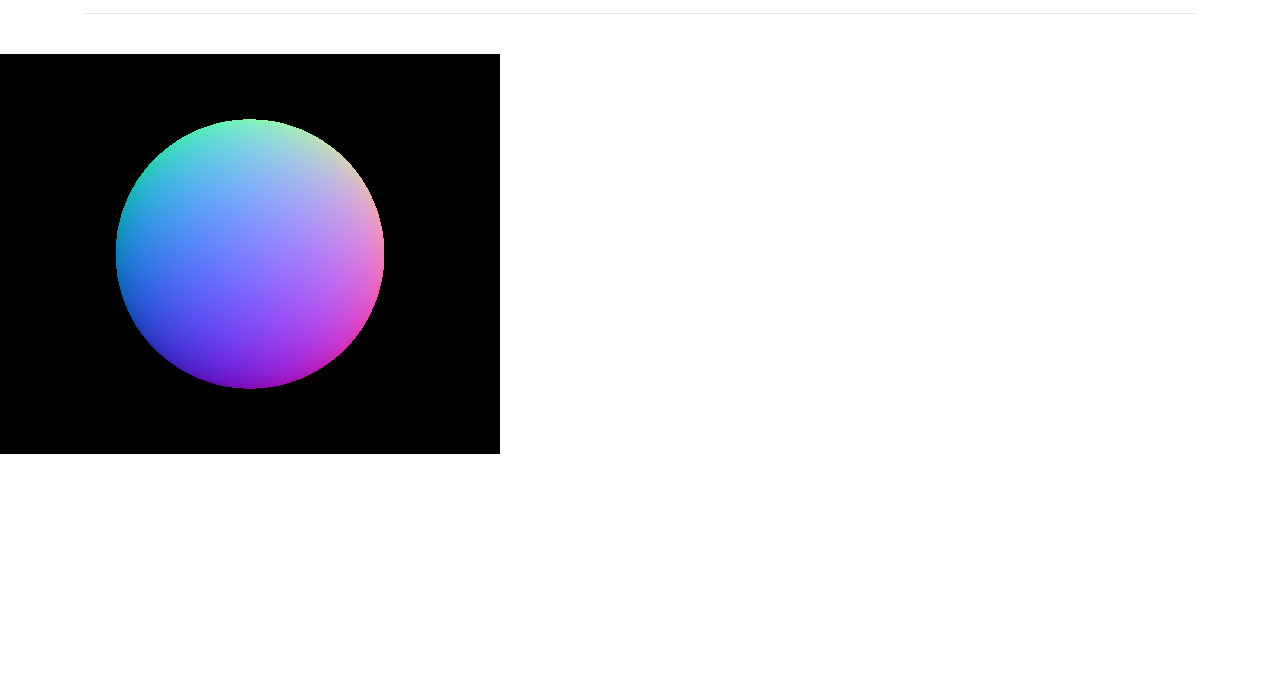
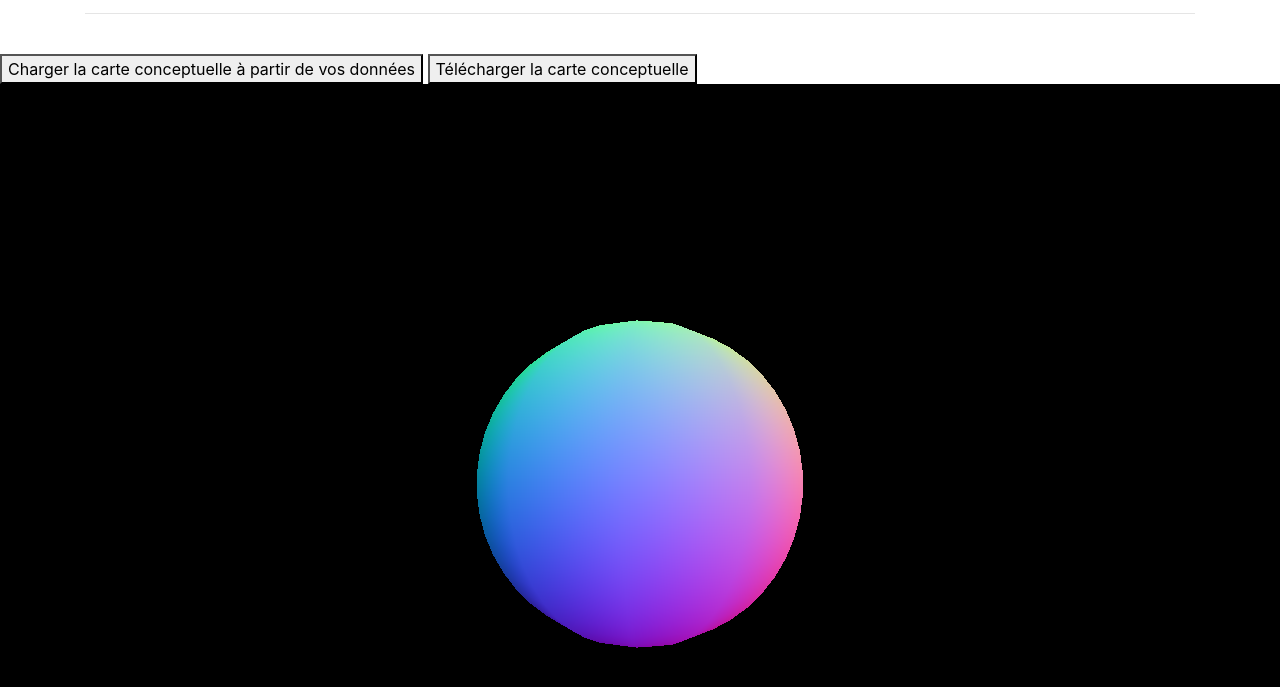
Before and after one commit to ColineViala/Carte_conceptuelle, a plain HTML site: page Mind_map/Carte.html in a window 1280 px wide. Shown: the part 75-762 px from the top of the page. Drawn offline with nearby package versions, Linux system fonts and the light colour scheme.

Commit message:
MAJ_29_01

```diff
--- a/Mind_map/Carte.html
+++ b/Mind_map/Carte.html
@@ -29,7 +29,7 @@
     <header class="container">
       <br/>
       <h1>Carte conceptuelle 3D</h1>
-      <hr>
+      <hr><!-- Trait sous le titre -->
       <br/>
     </header>
 
@@ -40,7 +40,12 @@
 
 
     <!-- Page de visualisation de la carte conceptuelle en 3D -->
-    <section id="chat" class="container d-none">
+    <section id="map" >
+      <!-- Boutons -->
+      <div>
+      <button id="test-hide">Charger la carte conceptuelle à partir de vos données</button>
+      <button id="test-hide">Télécharger la carte conceptuelle</button>
+    </div>
     </section>
 
     <!-- Header -->
--- a/Mind_map/sphere_multico.js
+++ b/Mind_map/sphere_multico.js
@@ -1,21 +1,28 @@
-var scene = new THREE.Scene();
-var camera = new THREE.PerspectiveCamera(50, 500 / 400, 0.1, 1000);
+var scene = new THREE.Scene();//Creation scene
+var camera = new THREE.PerspectiveCamera( 75, window.innerWidth/window.innerHeight, 0.1, 1000 );//Creation perspective
 
 var renderer = new THREE.WebGLRenderer();
-renderer.setSize(500, 400);
+renderer.setSize( window.innerWidth, window.innerHeight );
 document.body.appendChild(renderer.domElement);
 
-var geometry = new THREE.SphereGeometry(3, 50, 50, 0, Math.PI * 2, 0, Math.PI * 2);//Sphere parameters
-var material = new THREE.MeshNormalMaterial();//Sphere creation
-var cube = new THREE.Mesh(geometry, material);
-scene.add(cube);
+//var geometry = new THREE.SphereGeometry(3, 50, 50, 0, Math.PI * 2, 0, Math.PI * 2);//Objet contenant tous les points et faces de la sphere
+var geometry = new THREE.SphereGeometry(3, 10, 50, 0, Math.PI * 2, 0, Math.PI * 2);//Objet contenant tous les points et faces de la sphere
+
+var material = new THREE.MeshNormalMaterial();//Colorer la sphère
+var sphere = new THREE.Mesh(geometry, material);//Appliquer la couleur a la sphere
+scene.add(sphere);//on ajoute notre sphere a la scene
 
 
 camera.position.z = 10;
+// appel boucle de rendu ou d'animation : créera une boucle qui amènera
+// le moteur de rendu à dessiner la scène à chaque rafraîchissement de l'écran
+
+// Cela sera exécuté à chaque image (normalement 60 fois par seconde) et donnera au cube
+// une belle animation de rotation.
 var render = function () {
     requestAnimationFrame(render);
 
-    cube.rotation.y += 0.01;
+    sphere.rotation.y += 0.03;
 
     renderer.render(scene, camera);
 };
```
Also changed, not shown: Mind_map/map.js (+2 -6 lines).
